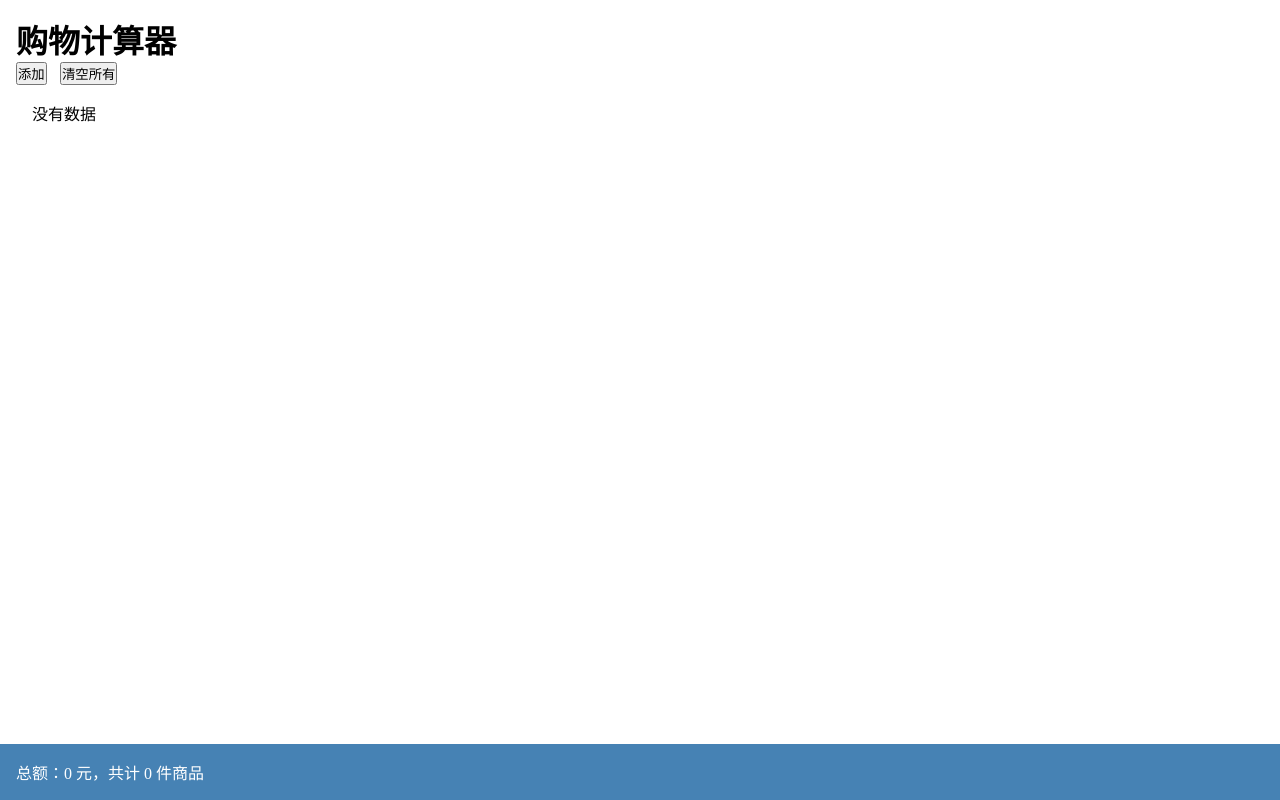
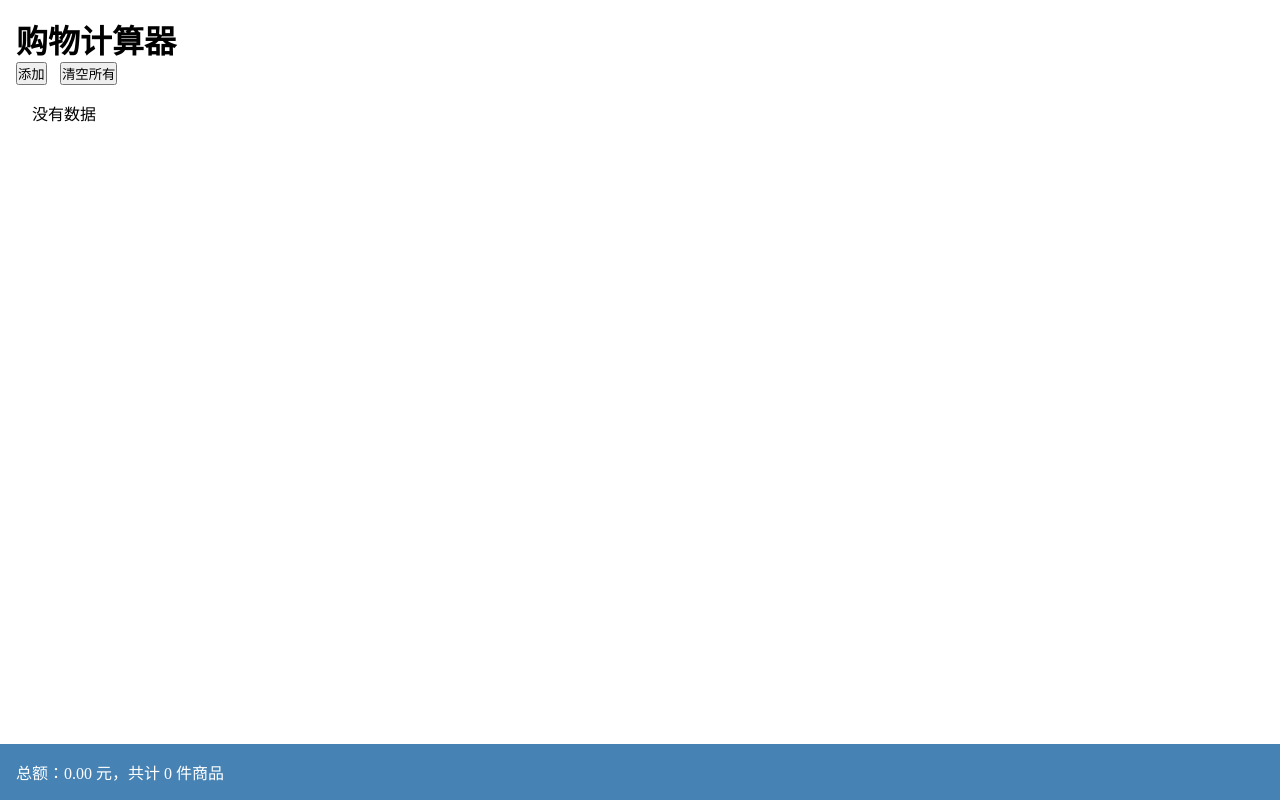
Before and after one commit to liuzhuan/tools, a Vue app in the folder shopping-calc/: page / in a window 1280 px wide. Built offline with nearby package versions, Linux system fonts and the light colour scheme.

Commit message:
fix: round currency

```diff
--- a/shopping-calc/src/App.vue
+++ b/shopping-calc/src/App.vue
@@ -1,6 +1,7 @@
 <script setup>
 import { ref, computed, watch, onMounted } from 'vue'
 import ShoppingItem from './components/ShoppingItem.vue'
+import { currency } from './utils/index.js'
 
 const cachedKey = 'shopping-calc.app'
 
@@ -14,6 +15,10 @@ const sum = computed(() => {
   return list.value
     .map(({ price, quantity }) => price * quantity)
     .reduce((a, b) => a + b, 0)
+})
+
+const sumCurrency = computed(() => {
+  return currency(sum.value)
 })
 
 function onDel(idx) {
@@ -74,7 +79,9 @@ watch(
       </li>
     </ol>
 
-    <div class="sum">总额：{{ sum }} 元，共计 {{ list.length }} 件商品</div>
+    <div class="sum">
+      总额：{{ sumCurrency }} 元，共计 {{ list.length }} 件商品
+    </div>
   </main>
 </template>
 
--- /dev/null
+++ b/shopping-calc/src/utils/index.js
@@ -0,0 +1,9 @@
+/**
+ * return normalized currency string
+ * @param {number} val raw money number
+ * @param {number} precision
+ * @returns {string}
+ */
+export function currency(val, precision = 2) {
+  return val.toFixed(precision)
+}
```
